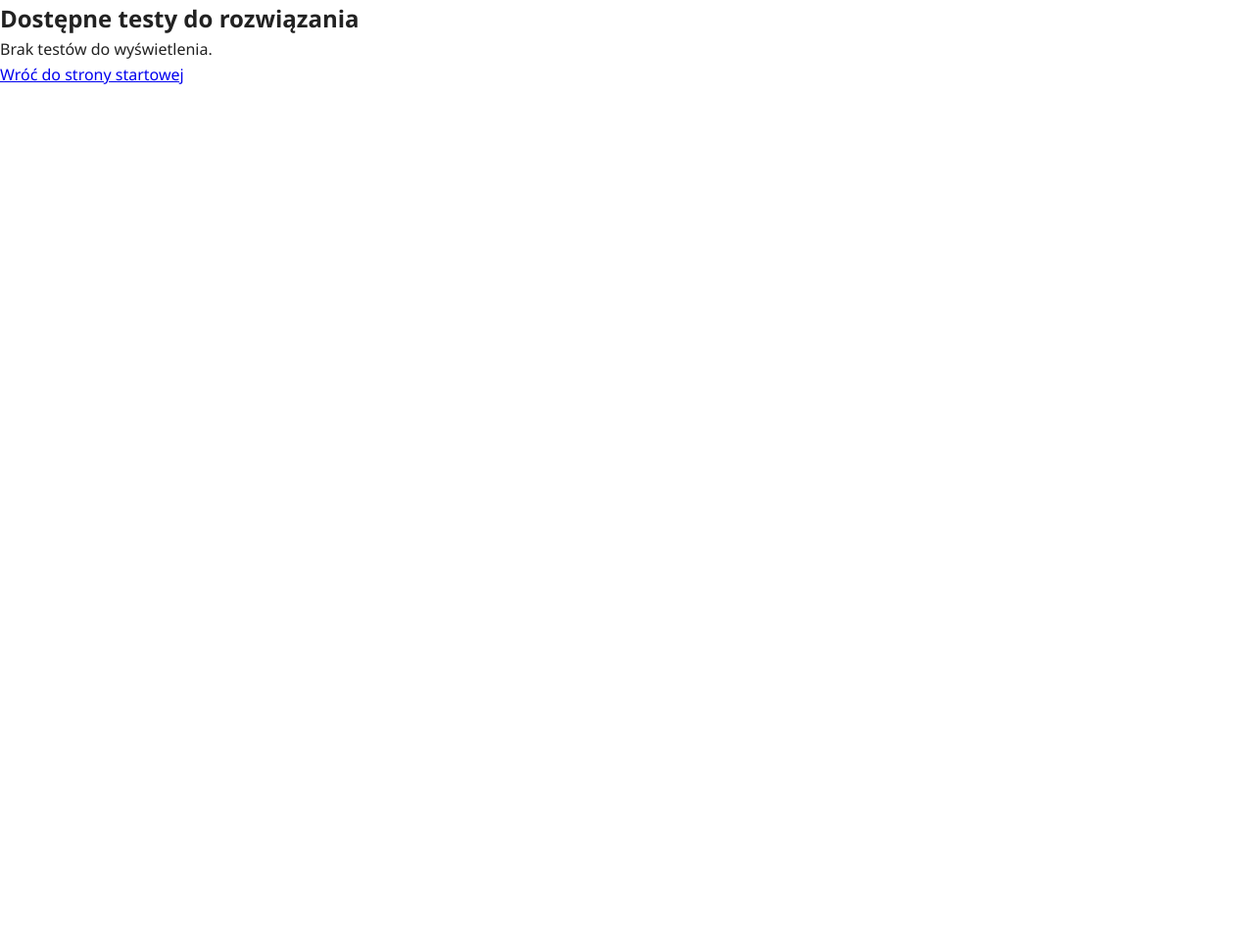
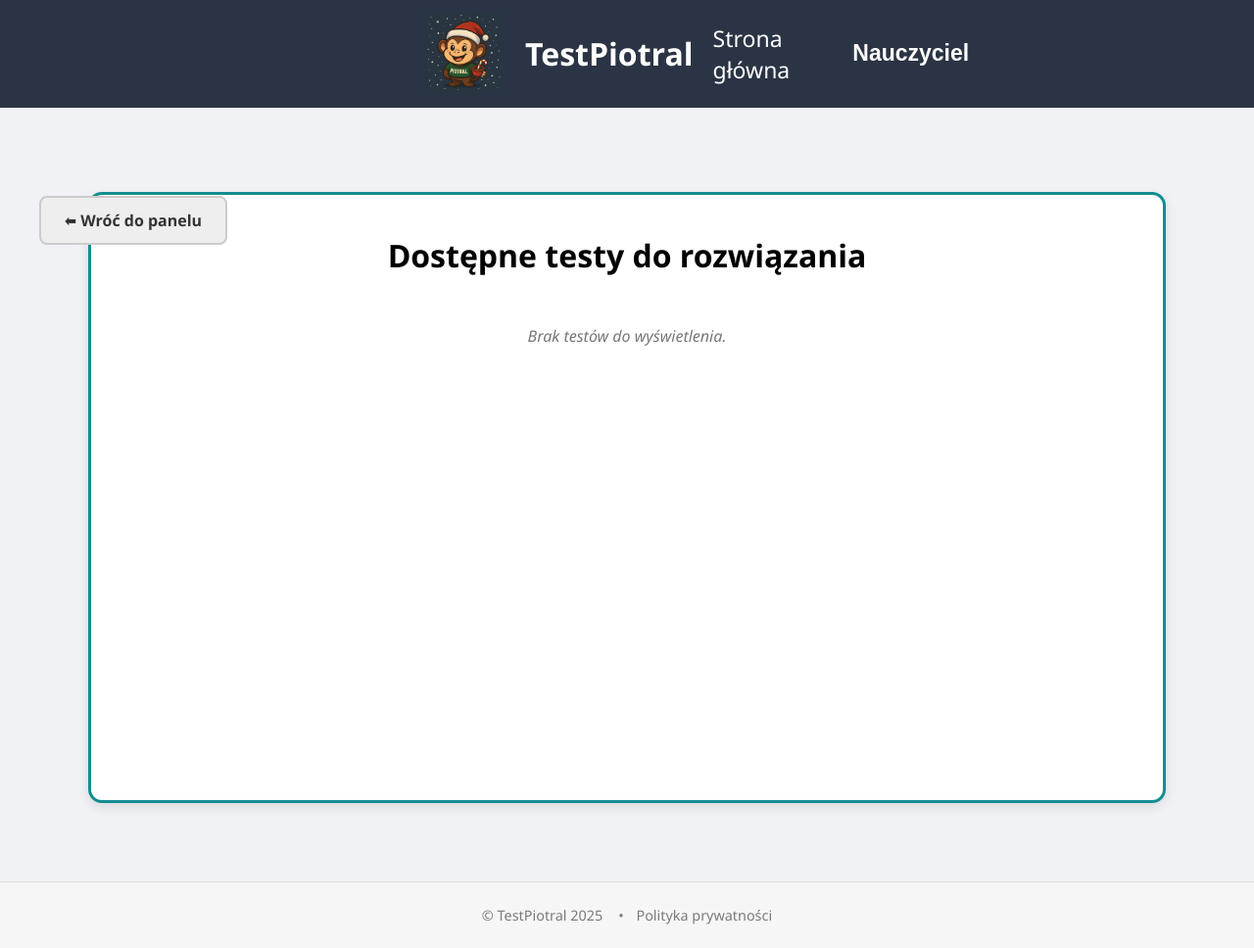
Before and after one commit to Wasill17/Test_Piotral, a Flask app: page /student/tests in a window 1280 px wide. Shown: the whole page at 98% size. Before the commit the page ends 86 px from the top, so only its background shows below. Run offline with Flask 3, Linux system fonts and the light colour scheme; a user stored in the database is signed in; some web fonts are replaced.

Commit message:
stronka do wyswietlania testow

```diff
--- a/PROJEKT/templates/student_tests.html
+++ b/PROJEKT/templates/student_tests.html
@@ -1,23 +1,172 @@
 {% extends "base.html" %}
-{% block title %}Dostępne testy{% endblock %}
+{% set page_class = "student-page" %}
 
 {% block head %}
-<link rel="stylesheet" href="{{ url_for('static', filename='css/student.css') }}">
+  <title>Dostępne testy</title>
+  <link rel="stylesheet" href="{{ url_for('static', filename='css/style.css') }}">
+  <style>
+    html, body { margin:0; padding:0; height:100%; }
+    .page-container {
+      display: flex;
+      flex-direction: column;
+      min-height: 100vh;
+      background: #f0f2f5;
+      position: relative;
+    }
+
+    .return-btn-wrapper {
+      position: absolute;
+      top: 100px;
+      left: 40px;
+      z-index: 10;
+    }
+
+    .back-btn {
+      background: #eeeeee;
+      color: #333;
+      padding: 12px 24px;
+      border-radius: 8px;
+      font-weight: bold;
+      text-decoration: none;
+      border: 2px solid #ccc;
+      transition: transform 0.2s, background 0.2s;
+      display: inline-block;
+    }
+
+    .back-btn:hover {
+      background: #ddd;
+      transform: scale(1.02);
+    }
+
+    .main-layout {
+      flex: 1;
+      display: flex;
+      justify-content: center;
+      padding: 6rem 40px 80px;
+    }
+
+    .panel {
+      width: 100%;
+      max-width: 1100px;
+      background: white;
+      border: 3px solid #138d91;
+      border-radius: 14px;
+      box-shadow: 0 4px 12px rgba(0, 0, 0, 0.1);
+      padding: 40px;
+      box-sizing: border-box;
+    }
+
+    .panel h2 {
+      font-size: 32px;
+      color: #000;
+      text-align: center;
+      margin-bottom: 30px;
+      font-weight: 700;
+    }
+
+    .table-container {
+      overflow-x: auto;
+    }
+
+    .tests-table {
+      width: 100%;
+      border-collapse: collapse;
+    }
+
+    .tests-table th, .tests-table td {
+      padding: 15px 20px;
+      border-bottom: 1px solid #eee;
+    }
+
+    .tests-table th {
+      background-color: #138d91;
+      color: white;
+      font-weight: 600;
+      text-align: left;
+    }
+
+    .tests-table td:last-child {
+      text-align: center;
+    }
+
+    .btn-start-test {
+      background-color: #28a745;
+      color: white;
+      padding: 8px 14px;
+      border-radius: 6px;
+      text-decoration: none;
+      font-weight: 600;
+      border: none;
+      transition: background 0.2s;
+    }
+
+    .btn-start-test:hover {
+      background-color: #218838;
+    }
+
+    .no-tests {
+      text-align: center;
+      color: #777;
+      font-style: italic;
+      margin-top: 20px;
+    }
+
+    .footer {
+      background-color: #f6f6f6;
+      padding: 1.5rem 2rem;
+      font-size: 0.9rem;
+      color: #7a7a7a;
+      border-top: 1px solid #ddd;
+    }
+
+    .footer-container {
+      display: flex;
+      justify-content: center;
+      align-items: center;
+      flex-wrap: wrap;
+      gap: 1rem;
+    }
+
+    .footer-links {
+      list-style: none;
+      display: flex;
+      gap: 0.8rem;
+      margin: 0;
+      padding: 0;
+    }
+
+    .footer-links a {
+      text-decoration: none;
+      color: #7a7a7a;
+      transition: color 0.2s ease;
+    }
+
+    .footer-links a:hover {
+      color: #333;
+    }
+  </style>
 {% endblock %}
 
 {% block body %}
-<div class="container mt-5">
-    <h2 class="mb-4">Dostępne testy do rozwiązania</h2>
+<div class="page-container">
+  {% include "components/navbar.html" %}
+  <div class="return-btn-wrapper">
+    <a href="{{ url_for('student') }}" class="back-btn">⬅ Wróć do panelu</a>
+  </div>
 
+  <div class="main-layout">
+    <div class="panel">
+      <h2>Dostępne testy do rozwiązania</h2>
+
+      <div class="table-container">
         {% if tests %}
-    <div class="table-responsive">
-        <table class="table table-striped align-middle">
+        <table class="tests-table">
           <thead>
             <tr>
-                    <th>Tytuł</th>
-                    <th>Opis</th>
-                    <th>Przedmiot</th>
-                    <th>Akcja</th>
+              <th style="width: 25%;">Tytuł</th>
+              <th style="width: 35%;">Opis</th>
+              <th style="width: 20%;">Przedmiot</th>
+              <th style="width: 20%; text-align: center;">Akcja</th>
             </tr>
           </thead>
           <tbody>
@@ -27,7 +176,7 @@
               <td>{{ test.description }}</td>
               <td>{{ test.subject.subject_name }}</td>
               <td>
-                        <a href="{{ url_for('student_test', test_id=test.id) }}" class="btn btn-sm btn-success">
+                <a href="{{ url_for('student_test', test_id=test.id) }}" class="btn-start-test">
                   Rozpocznij test
                 </a>
               </td>
@@ -35,13 +184,22 @@
             {% endfor %}
           </tbody>
         </table>
+        {% else %}
+        <div class="no-tests">Brak testów do wyświetlenia.</div>
+        {% endif %}
       </div>
-    {% else %}
-        <p>Brak testów do wyświetlenia.</p>
-    {% endif %}
 
-    <div class="text-end mt-4">
-        <a href="{{ url_for('student') }}" class="btn btn-outline-secondary">Wróć do strony startowej</a>
     </div>
   </div>
+</div>
+
+<footer class="footer">
+  <div class="footer-container">
+    <p>© TestPiotral 2025</p>
+    <ul class="footer-links">
+      <li>•</li>
+      <li><a href="#">Polityka prywatności</a></li>
+    </ul>
+  </div>
+</footer>
 {% endblock %}
```
Lines whose indentation alone changed are shown as unchanged.
